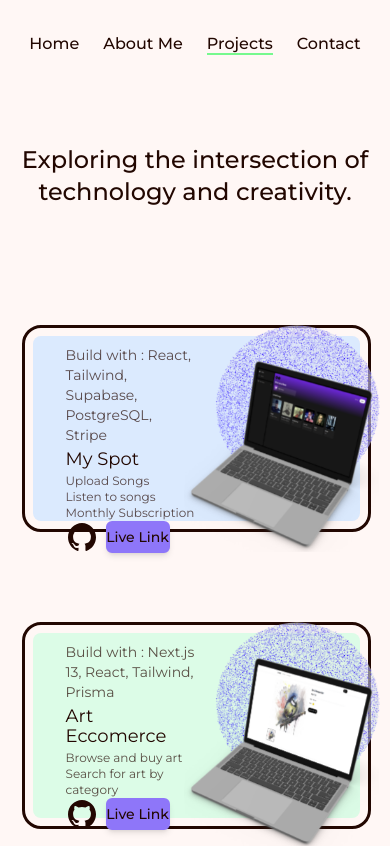
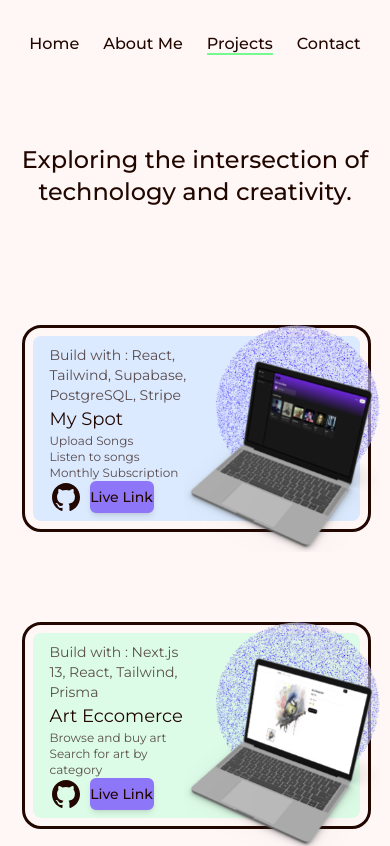
Before and after one commit to Captain-Leftovers/beeOnDWeb-portfolio, a Next.js app: page /projects in a window 390 px wide. Shown: the top 846 px of the page. Built offline with nearby package versions, Linux system fonts and the light colour scheme.

Commit message:
fixed some card styles

```diff
--- a/src/app/projects/components/BigProjCard.tsx
+++ b/src/app/projects/components/BigProjCard.tsx
@@ -42,7 +42,7 @@ export default function BigProjCard({
 					/>
 				</div>
 
-				<div className="text-sm w-1/2  flex flex-col justify-between pl-8 z-20 py-2">
+				<div className="text-sm w-1/2  flex flex-col justify-between pl-4 md:pl-8 z-20 py-2">
 					<div className="my-auto sm:space-y-4 space-y-1">
 						<h2 className="text-sm sm:text-2xl text-text/70 dark:text-text-dark/80">
 							{buildWith}
```
